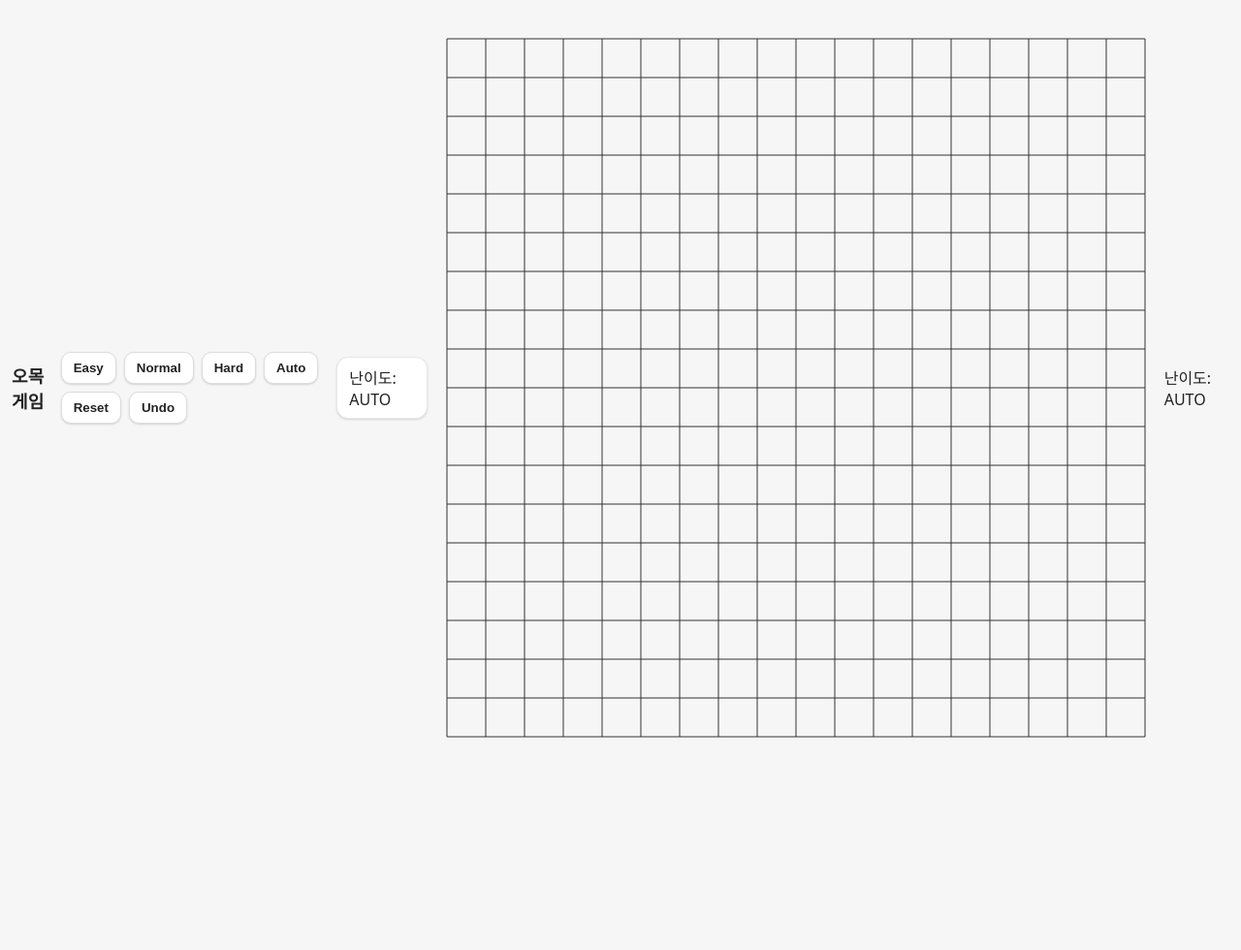
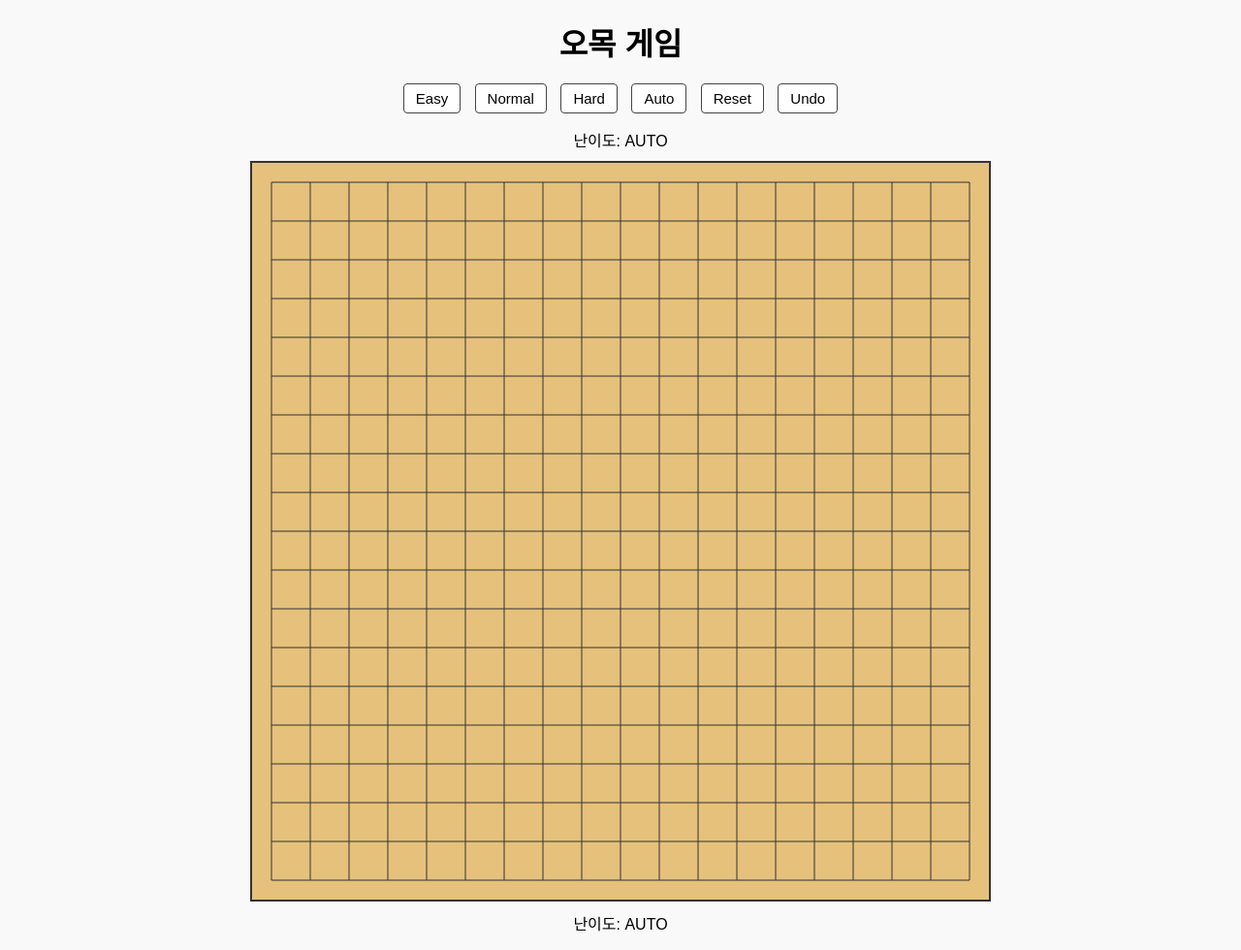
Before and after one commit to neramc/neramc.github.io, a PHP site: page / in a window 1280 px wide. Shown: the whole page at 97% size. Before the commit the page ends 761 px from the top, so only its background shows below. Run offline with PHP 8.4, Linux system fonts and the light colour scheme.

Commit message:
Update style.css

```diff
--- a/five/style.css
+++ b/five/style.css
@@ -6,57 +6,44 @@
   --accent:#0a7cff;
   --shadow:rgba(0,0,0,.15);
 }
-*{box-sizing:border-box}
-body{
-  margin:0;
-  font-family:ui-sans-serif,system-ui,"Apple SD Gothic Neo",Segoe UI,Roboto,sans-serif;
-  color:var(--text);
-  background: #f6f6f6;
-  display:flex; min-height:100svh; align-items:center; justify-content:center; padding:12px;
+
+body {
+  text-align: center;
+  font-family: sans-serif;
+  background: #f9f9f9;
 }
-.app{
-  width:min(92vw, 860px);
+
+h1 {
+  margin: 20px 0;
 }
-header{
-  display:flex; align-items:center; justify-content:space-between;
-  gap:12px; margin-bottom:10px;
+
+.controls {
+  margin-bottom: 15px;
 }
-h1{
-  font-size:18px; margin:0; letter-spacing:.2px;
+
+.controls button {
+  margin: 0 5px;
+  padding: 6px 12px;
+  font-size: 15px;
+  border: 1px solid #444;
+  border-radius: 4px;
+  background: #fff;
+  cursor: pointer;
+  transition: background 0.2s;
 }
-.controls{
-  display:flex; gap:8px; flex-wrap:wrap; align-items:center;
+
+.controls button:hover {
+  background: #eee;
 }
-button{
-  appearance:none; border:1px solid #ddd; background:#fff; color:#222; padding:8px 12px;
-  border-radius:10px; cursor:pointer; font-weight:600; box-shadow:0 1px 2px var(--shadow);
-  transition:.15s transform,.15s box-shadow,.15s background,.15s border-color;
+
+#board {
+  background: #e5c17c;
+  border: 2px solid #333;
+  margin: 10px auto;
+  display: block;
 }
-button:hover{ transform:translateY(-1px); box-shadow:0 4px 10px var(--shadow) }
-button:active{ transform:translateY(0); box-shadow:0 2px 6px var(--shadow) }
-.accent{ border-color:#bcd9ff; background:#eaf3ff; color:#0546a0 }
-.status{
-  background:var(--panel); border:1px solid #e7e7e7; border-radius:12px; padding:8px 12px;
-  box-shadow:0 1px 2px var(--shadow); display:flex; align-items:center; gap:10px; flex-wrap:wrap;
+
+#status {
+  font-size: 16px;
+  margin-top: 10px;
 }
-.stone-ind{
-  width:18px; height:18px; border-radius:50%; display:inline-block; vertical-align:middle; border:1px solid rgba(0,0,0,.25);
-}
-.stone-black{ background: radial-gradient(circle at 30% 30%, #444 0%, #000 70%);}
-.stone-white{ background: radial-gradient(circle at 30% 30%, #fff 0%, #ddd 70%); border-color:rgba(0,0,0,.15)}
-.wrapper{
-  background:var(--board-bg);
-  border-radius:16px; overflow:hidden; border:1px solid #c49b54; box-shadow: 0 6px 24px var(--shadow);
-}
-.board{
-  width:100%; aspect-ratio:1/1; display:block; touch-action:none;
-  background: repeating-linear-gradient(45deg, rgba(255,255,255,.02) 0 6px, rgba(0,0,0,.02) 6px 12px), var(--board-bg);
-}
-.footer{
-  margin-top:10px; font-size:12px; color:#666; display:flex; justify-content:space-between; gap:8px; flex-wrap:wrap;
-}
-.hint{ color:#444 }
-.winner{
-  color:#0a7c2f; font-weight:700;
-}
-.attribution{ opacity:.7 }
```
